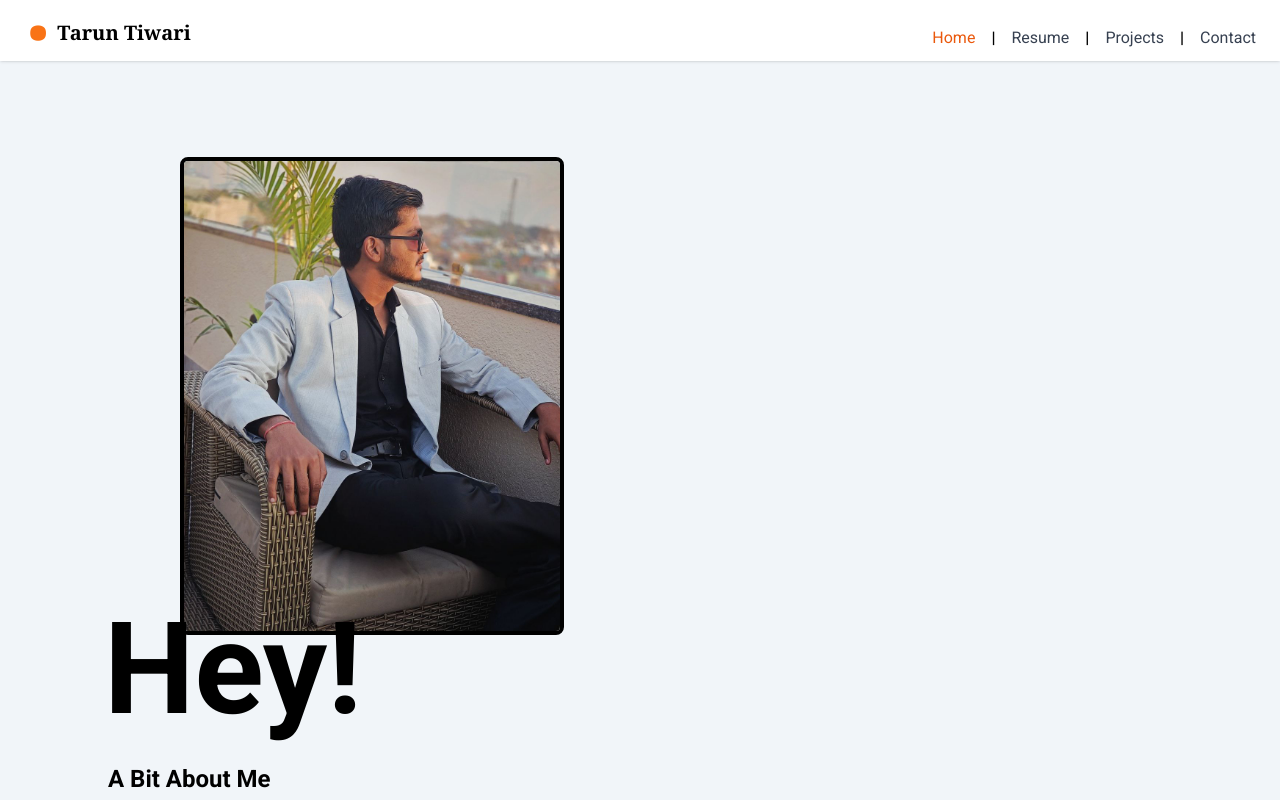
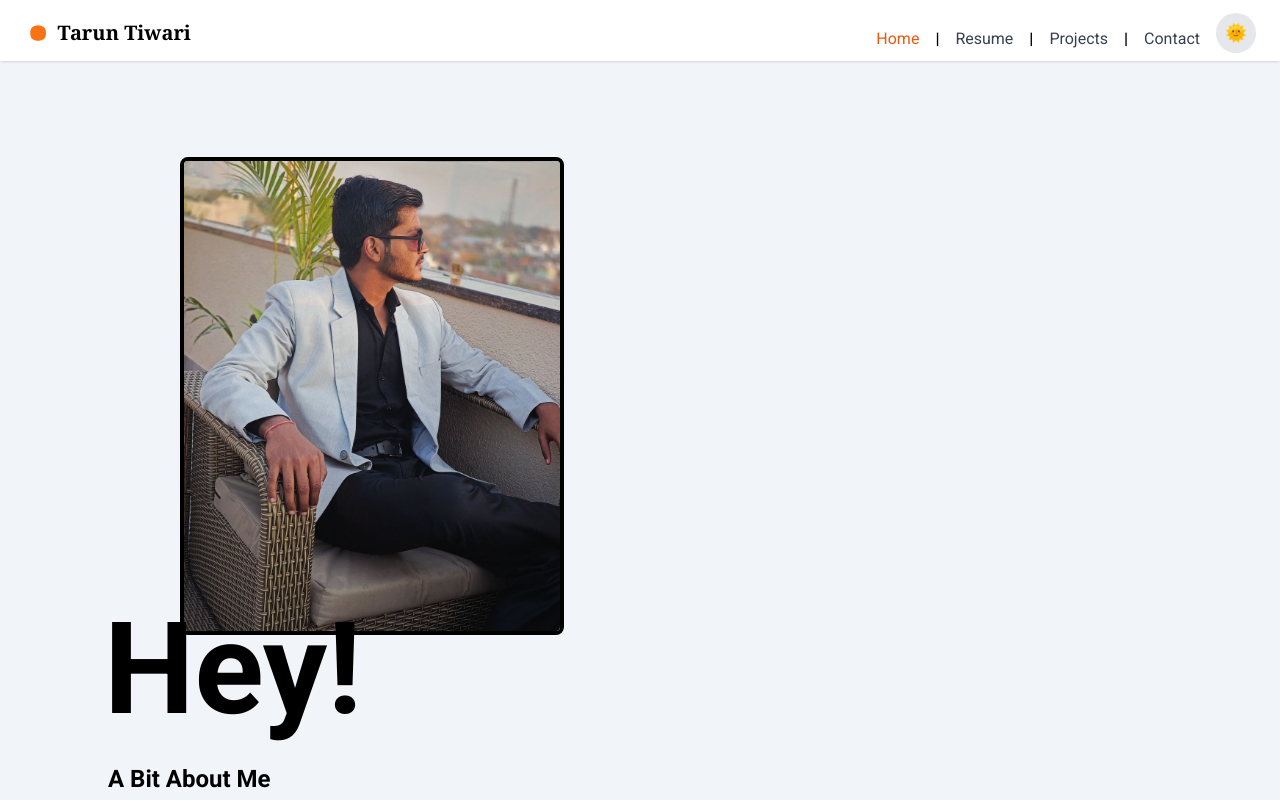
Before and after one commit to taruntiwari08/Portfolio, a React (Vite) app: page / in a window 1280 px wide. Shown: the top 800 px of the page. Built offline with nearby package versions, Linux system fonts and the light colour scheme.

Commit message:
added Dark theme option

```diff
--- a/src/Layout.jsx
+++ b/src/Layout.jsx
@@ -1,18 +1,39 @@
-import React from 'react'
-import Header from './dist/Header/Header'
-import { Outlet } from 'react-router-dom'
-import Footer from './dist/Footer/Footer'
-import ScrollToTop from './dist/ScrollToTop/ScrollToTop.js'
+import React, { useState, useEffect } from 'react';
+import Header from './dist/Header/Header';
+import { Outlet } from 'react-router-dom';
+import Footer from './dist/Footer/Footer';
+import ScrollToTop from './dist/ScrollToTop/ScrollToTop.js';
+
 function Layout() {
+  const [isDarkMode, setIsDarkMode] = useState(false);
+
+  useEffect(() => {
+    const savedTheme = localStorage.getItem('darkMode');
+    if (savedTheme === 'true') {
+      setIsDarkMode(true);
+      document.documentElement.classList.add('dark');
+    }
+  }, []);
+
+  const toggleDarkMode = () => {
+    setIsDarkMode(!isDarkMode);
+    if (!isDarkMode) {
+      document.documentElement.classList.add('dark');
+      localStorage.setItem('darkMode', 'true');
+    } else {
+      document.documentElement.classList.remove('dark');
+      localStorage.setItem('darkMode', 'false');
+    }
+  };
+
   return (
     <>
-    <Header/>
-    <ScrollToTop/>
-    <Outlet/>
-    <Footer/>
-
+      <Header toggleDarkMode={toggleDarkMode} />
+      <ScrollToTop />
+      <Outlet />
+      <Footer />
     </>
-  )
+  );
 }
 
-export default Layout
+export default Layout;
--- a/tailwind.config.js
+++ b/tailwind.config.js
@@ -1,5 +1,6 @@
 /** @type {import('tailwindcss').Config} */
 export default {
+  darkMode: 'class',
   content: [  "./index.html",
     "./src/**/*.{js,ts,jsx,tsx}",],
     theme: {
```
Also changed, not shown: src/dist/Card/Card.jsx, src/dist/Contact form/ContactUs.jsx, src/dist/Contact.jsx, src/dist/Footer/Footer.jsx, src/dist/Header/Header.jsx, src/dist/Home.jsx, src/dist/Menu/HamburgerMenu.jsx, src/dist/Projects.jsx, src/dist/Resume.jsx, src/index.css (line endings or trailing spaces).
